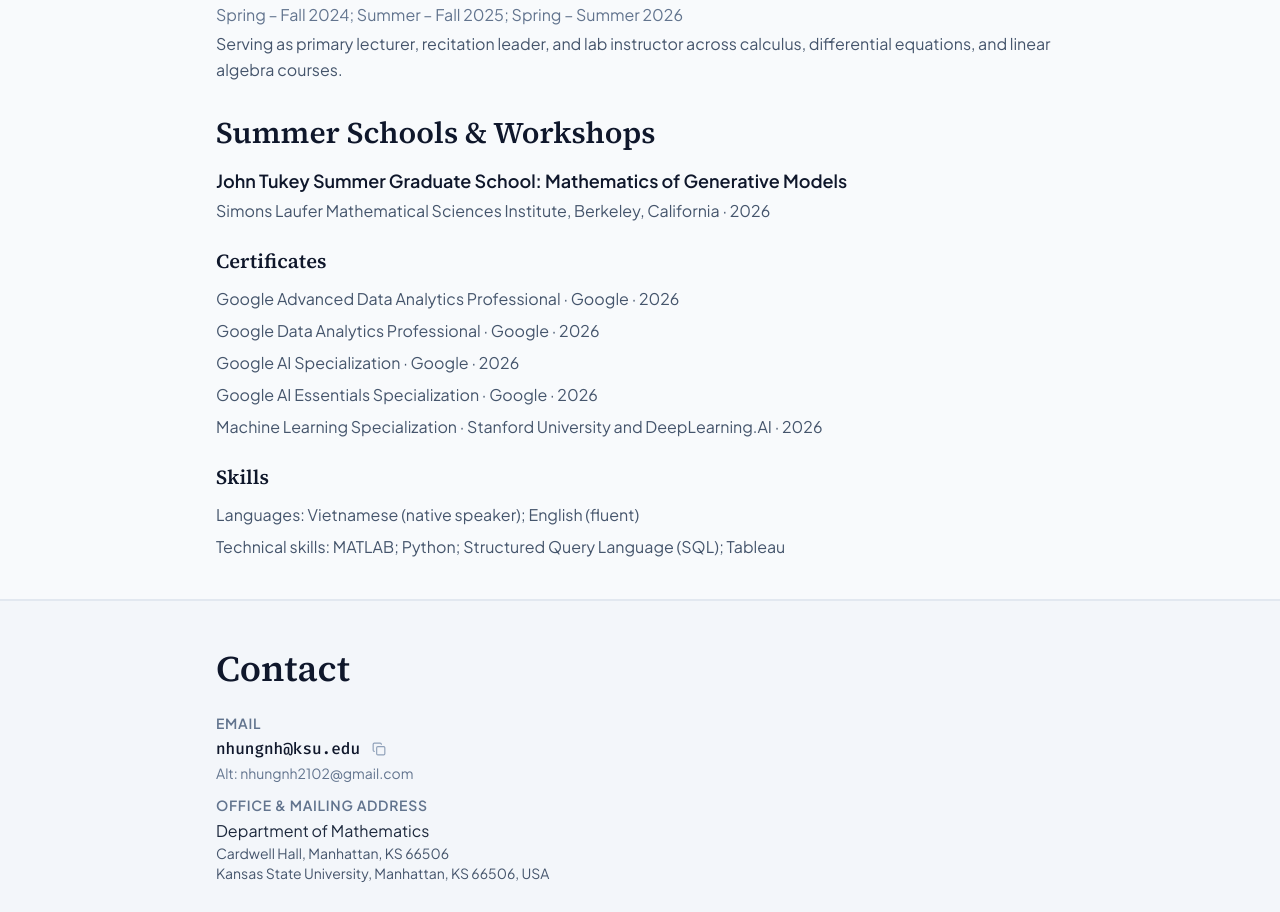
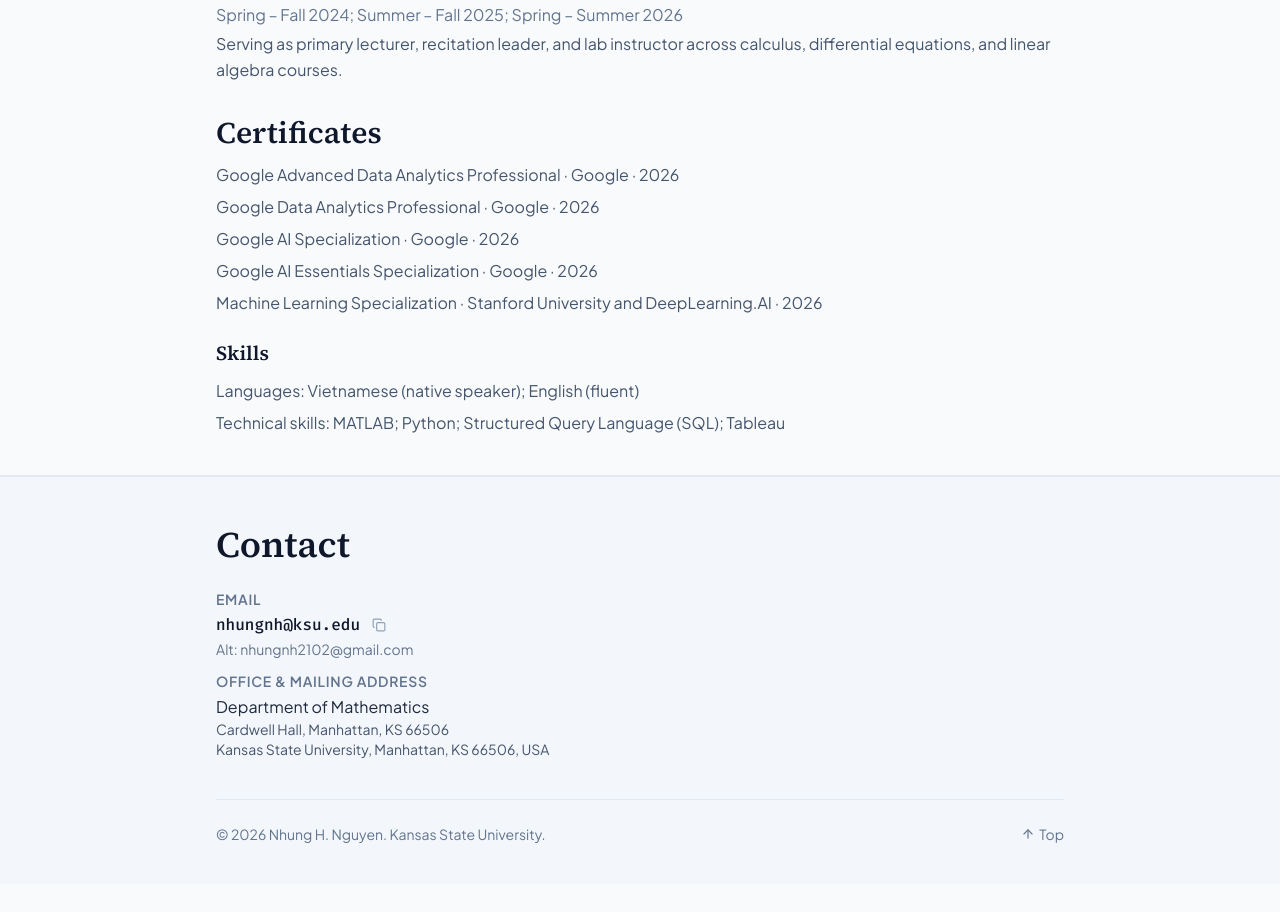
Before and after one commit to nhungnh-dot/nhungnh-dot.github.io, a React (Vite) app: page / in a window 1280 px wide. Shown: the part 1366-2278 px from the top of the page. After the commit the page ends 2250 px from the top, so only its background shows below. Built offline with nearby package versions, Linux system fonts and the light colour scheme.

Commit message:
Remove Summer Schools & Workshops section

```diff
--- a/src/components/EducationEmployment.tsx
+++ b/src/components/EducationEmployment.tsx
@@ -77,15 +77,8 @@ export const EducationEmployment: React.FC = () => {
           </ul>
         </section>
 
-        <section className="mt-8" aria-labelledby="development-heading">
-          <h2 id="development-heading" className="text-xl sm:text-2xl font-semibold text-slate-900 dark:text-slate-100 font-serif-academic">
-            Summer Schools & Workshops
-          </h2>
-          <p className="mt-4 text-base font-semibold">{PROFESSIONAL_DEVELOPMENT.summerSchool.title}</p>
-          <p className="mt-1 text-sm text-slate-600 dark:text-slate-400">
-            {PROFESSIONAL_DEVELOPMENT.summerSchool.institution} · {PROFESSIONAL_DEVELOPMENT.summerSchool.year}
-          </p>
-          <h3 className="mt-6 text-lg font-semibold font-serif-academic">Certificates</h3>
+        <section className="mt-8" aria-labelledby="certificates-heading">
+          <h2 id="certificates-heading" className="text-xl sm:text-2xl font-semibold text-slate-900 dark:text-slate-100 font-serif-academic">Certificates</h2>
           <ul className="mt-3 space-y-2 text-sm text-slate-600 dark:text-slate-400">
             {PROFESSIONAL_DEVELOPMENT.certificates.map((certificate) => (
               <li key={certificate.title}>{certificate.title} · {certificate.issuer} · {certificate.year}</li>
```
